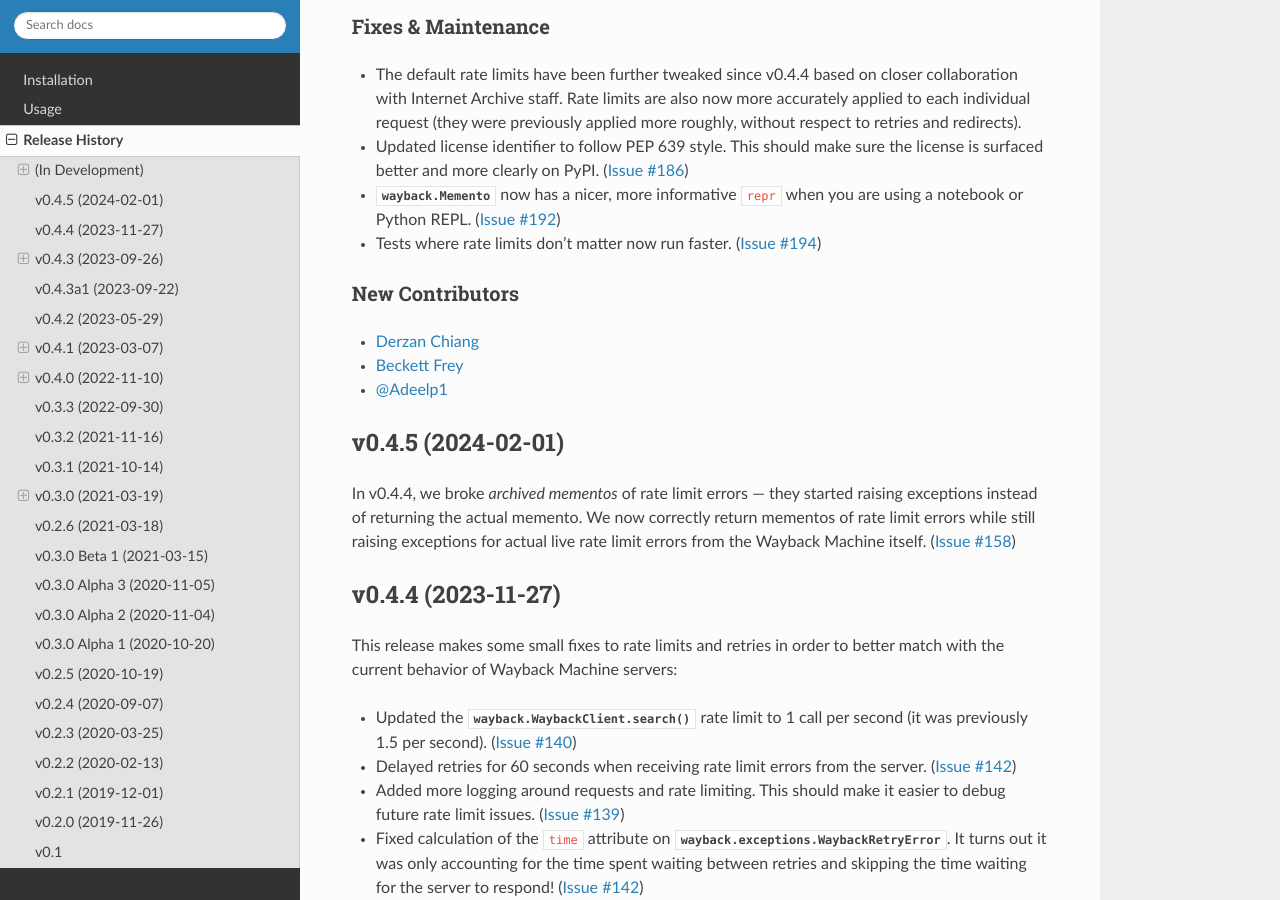
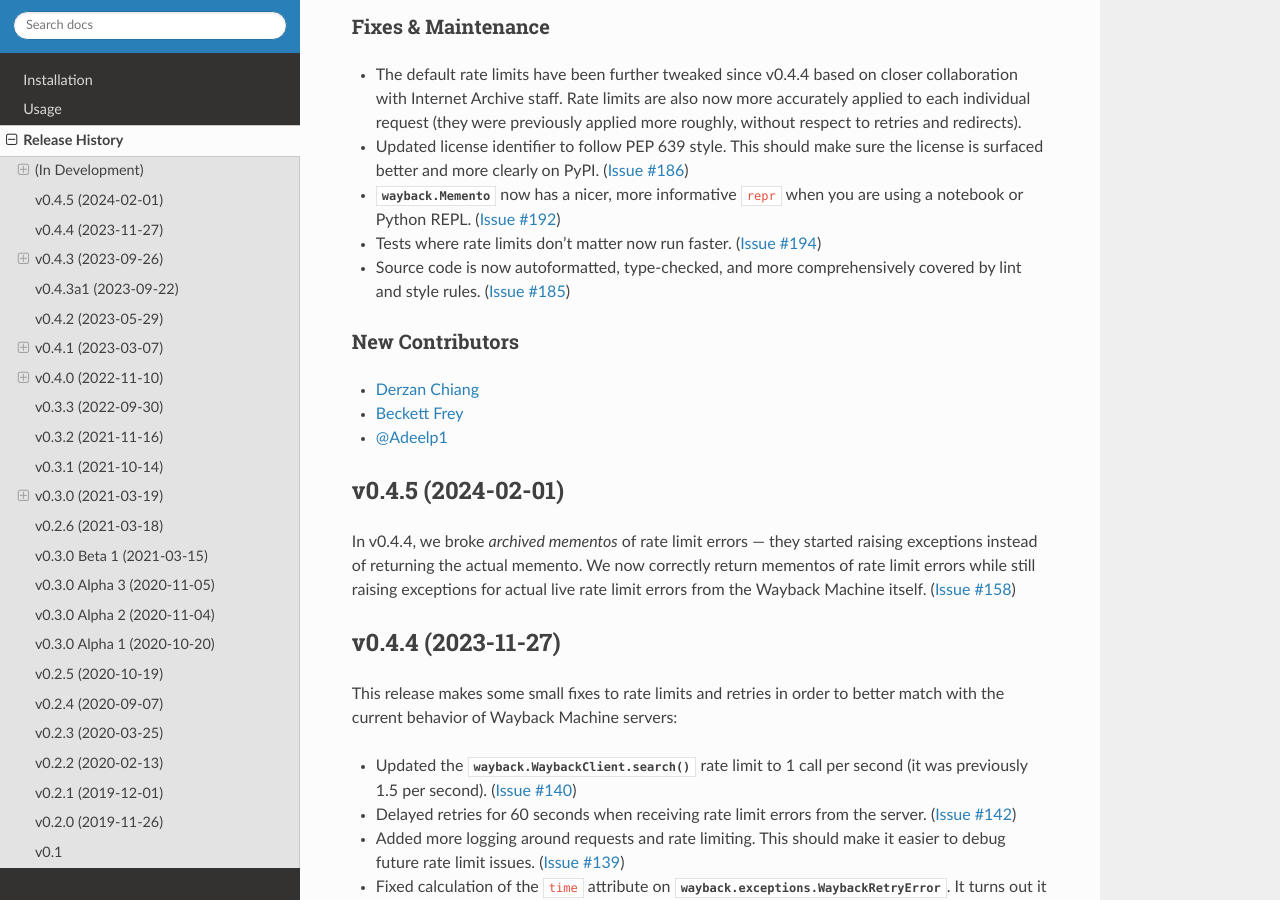
Before and after one commit to edgi-govdata-archiving/wayback, a Sphinx documentation site: the page built from docs/source/release-history.rst, in a window 1280 px wide and 900 px high, scrolled down 1434 px. Built offline with Sphinx 7.4.7 and the Read the Docs theme 3.1.0, drawn with Linux system fonts in a browser that asks for light colours; the version number could not be read and is left out.

Commit message:
Stub release notes

```diff
--- a/docs/source/release-history.rst
+++ b/docs/source/release-history.rst
@@ -62,6 +62,8 @@
 - :class:`wayback.Memento` now has a nicer, more informative ``repr`` when you are using a notebook or Python REPL. (:issue:`192`)
 
 - Tests where rate limits don’t matter now run faster. (:issue:`194`)
+
+- Source code is now autoformatted, type-checked, and more comprehensively covered by lint and style rules. (:issue:`185`)
 
 
 New Contributors
```
